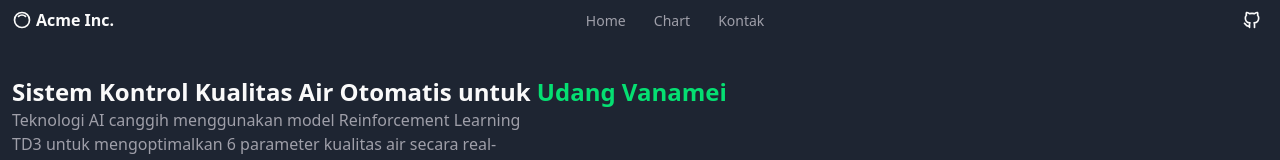
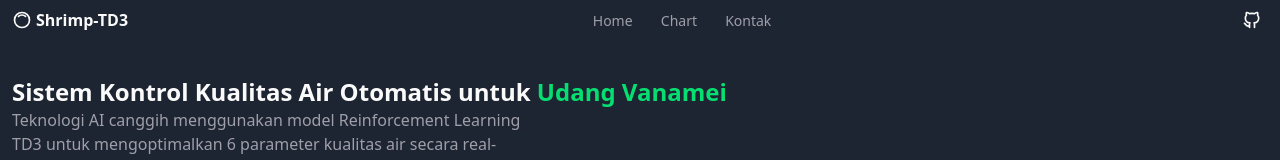
Before and after one commit to adriansyah-kadir/shrimp-td3, a SvelteKit app: page / in a window 1280 px wide. Shown: the top 160 px of the page. Built offline with nearby package versions, Linux system fonts and the light colour scheme; no server answers.

Commit message:
fix brand link

```diff
--- a/src/routes/brand.svelte
+++ b/src/routes/brand.svelte
@@ -2,7 +2,7 @@
   import { IconInnerShadowTop } from "@tabler/icons-svelte";
 </script>
 
-<a href="/dashboard" class="flex items-center gap-1">
+<a href="/" class="flex items-center gap-1">
   <IconInnerShadowTop class="!size-5" />
-  <span class="text-base font-semibold">Acme Inc.</span>
+  <span class="text-base font-semibold">Shrimp-TD3</span>
 </a>
```
